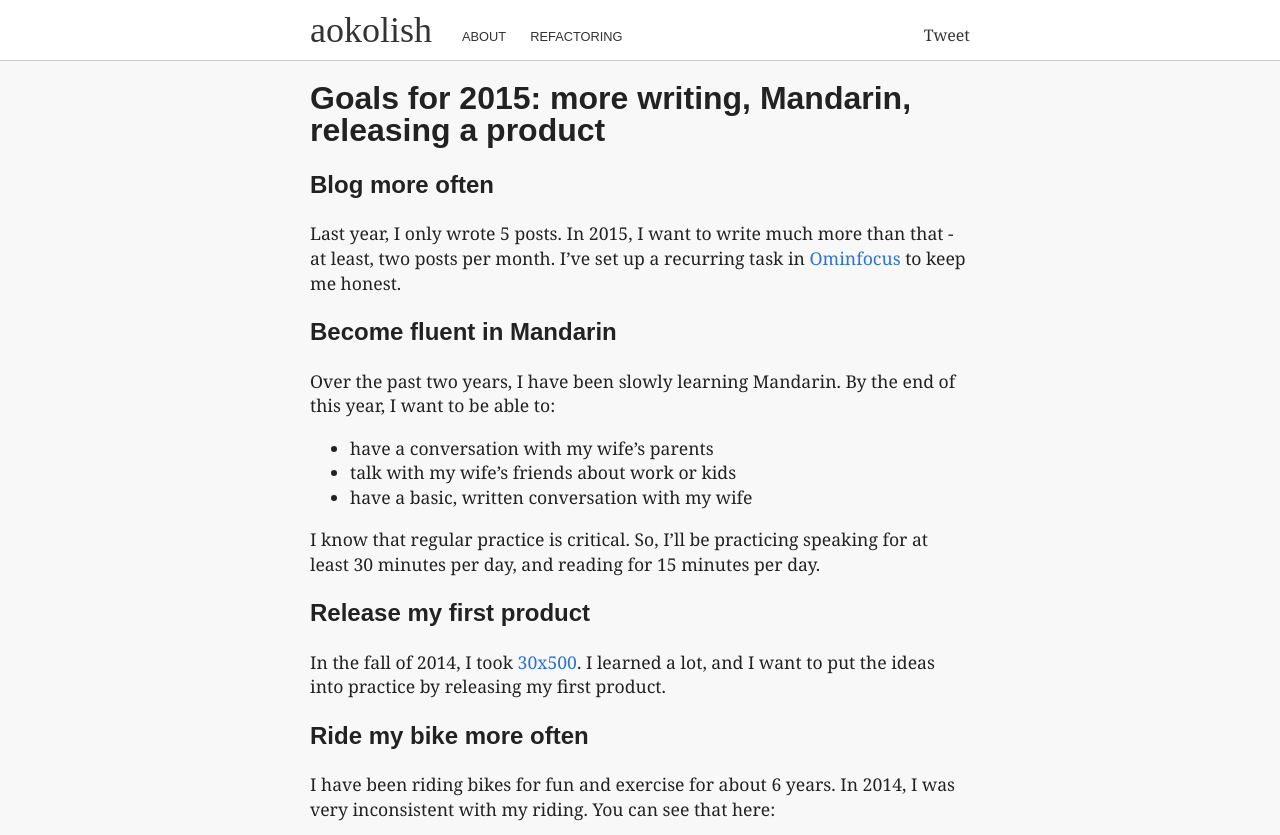
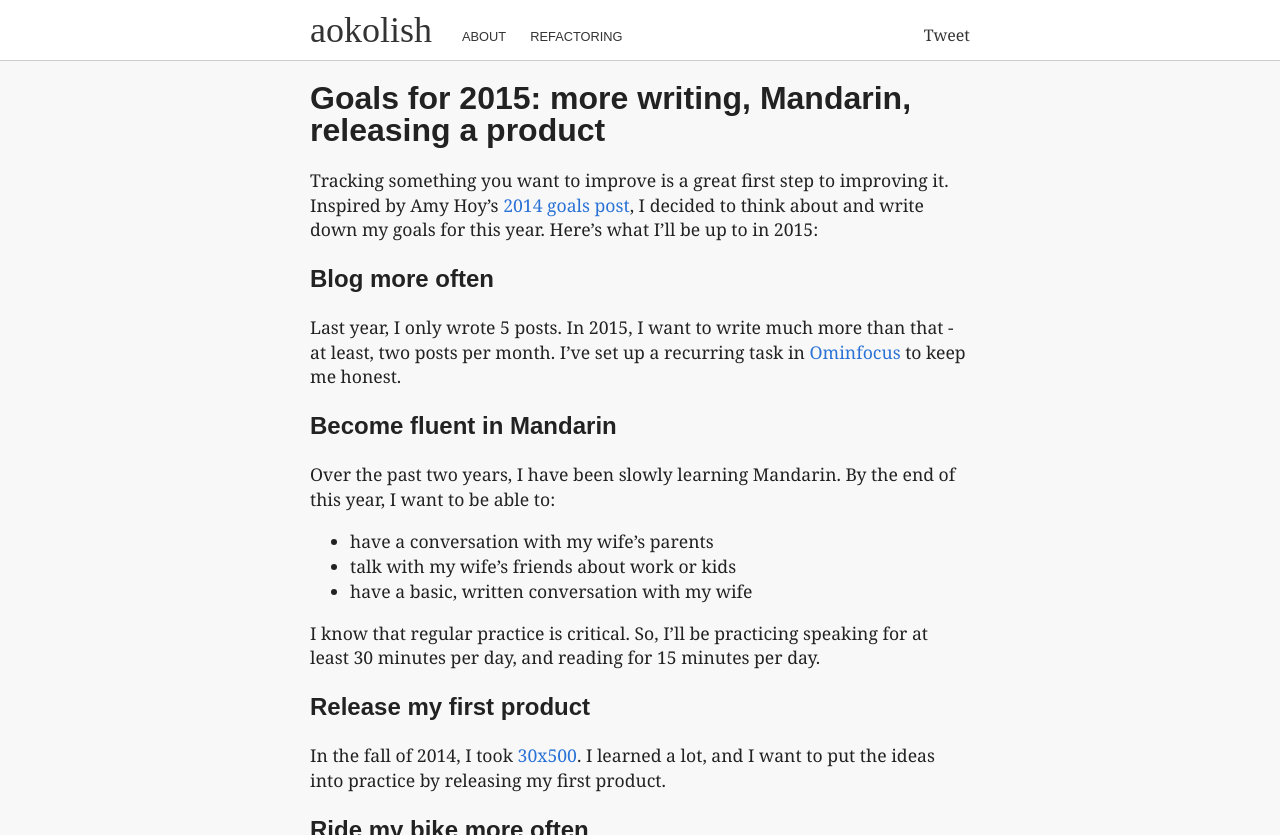
Before and after one commit to ao140505/ao140505.github.io, a Jekyll site: the page built from _posts/2015-01-16-goals-for-2015.markdown, in a window 1280 px wide and 900 px high, cut to the strip 0-835 px from the top of the window. Built offline with Jekyll 4.4.1, drawn with Linux system fonts in a browser that asks for light colours; some web fonts are replaced; Markdown is read by kramdown in place of the engine named in the settings; comment, search, counter and statistics services are not loaded; some of the changed text lies outside the part shown.

Commit message:
add newsletter thing and intro

```diff
--- a/_posts/2015-01-16-goals-for-2015.markdown
+++ b/_posts/2015-01-16-goals-for-2015.markdown
@@ -6,6 +6,12 @@
 keywords: "2015 goals, goals"
 description: "My goals for 2015"
 ---
+
+Tracking something you want to improve is a great first step to
+improving it. Inspired by Amy Hoy's
+[2014 goals post](https://unicornfree.com/2015/a-meditation-on-goals),
+I decided to think about and write down my goals for this year. Here's
+what I'll be up to in 2015:
 
 ## Blog more often
 
@@ -73,3 +79,10 @@
 
 Each month, I will focus on one of the 12 happiness strategies per month from the
 book and do the exercises for that strategy.
+
+## Your Turn
+
+Enough about me. What are your goals for 2015? Let me know in the
+comments.
+
+{% include newsletter-cta.html toptext="Want to become a better developer?" bottomtext="Get refactoring, ruby and rails tips in your inbox!" %}
```
